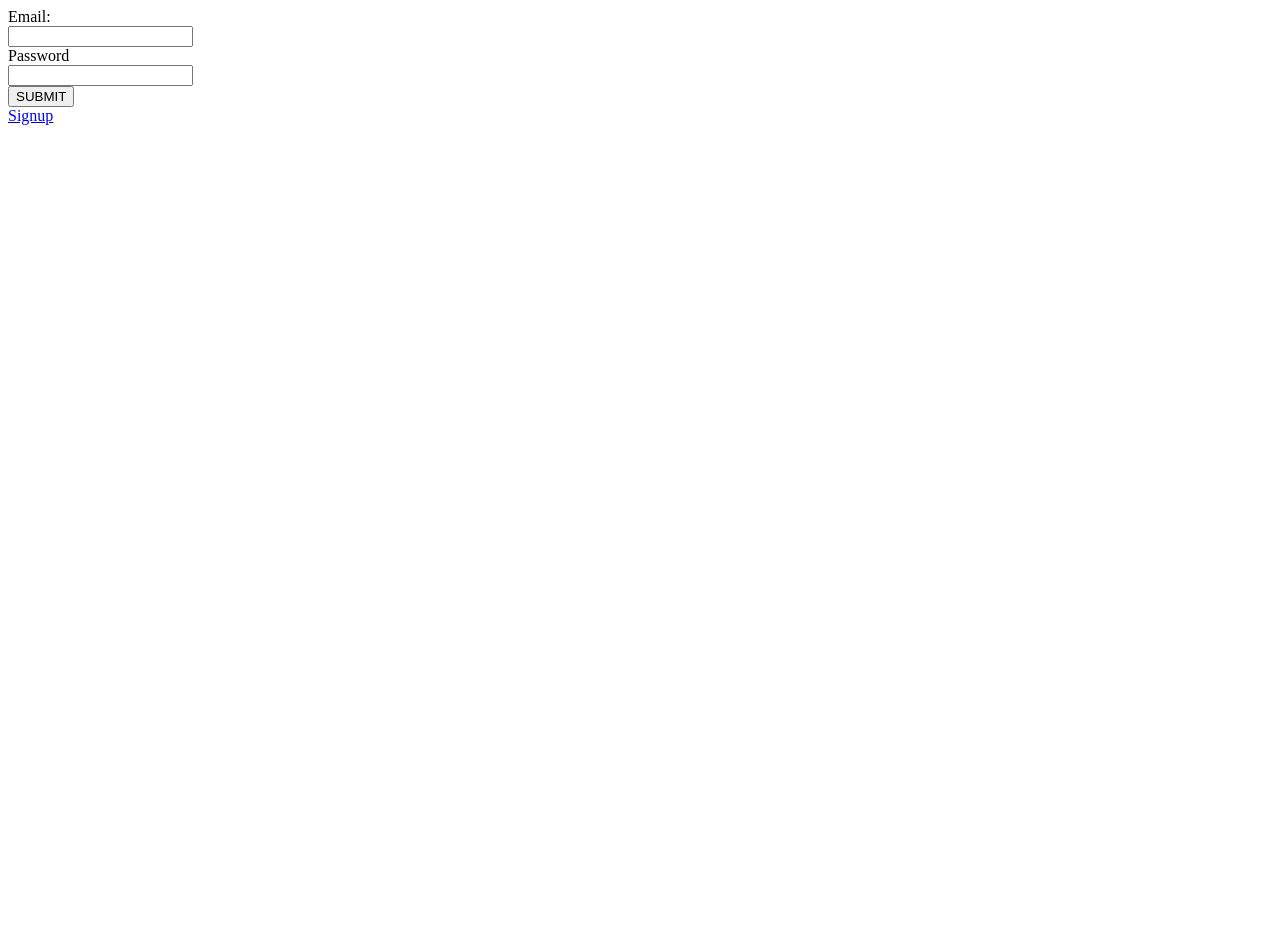
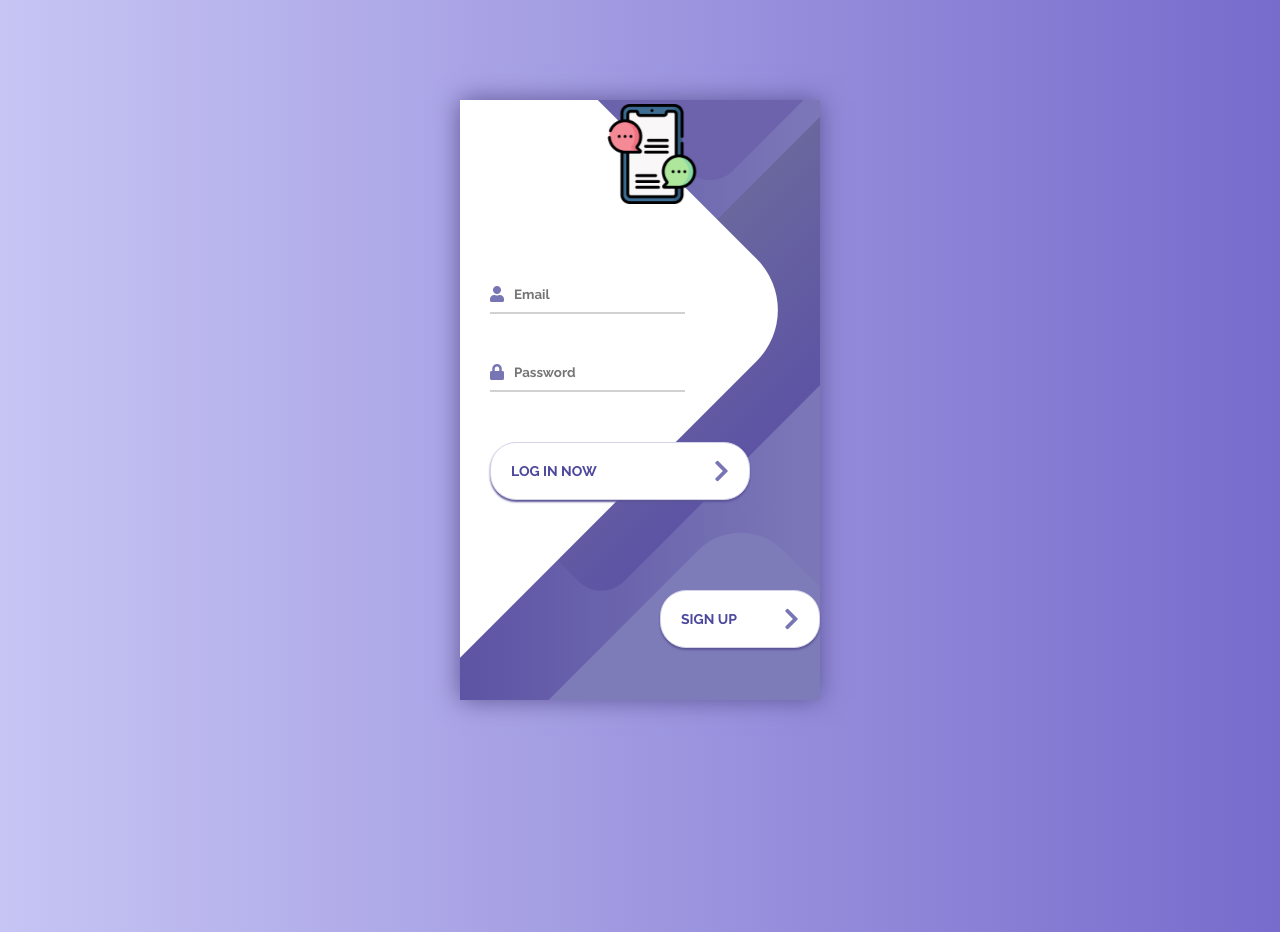
Before and after one commit to praharshsharma/Chatting-app-web-sockets-, a website: page frontend/signin.html in a window 1280 px wide. Before the commit the page ends 800 px from the top, so only its background shows below. Drawn offline with Linux system fonts and the light colour scheme.

Commit message:
frontend added

```diff
--- /dev/null
+++ b/frontend/signin.css
@@ -0,0 +1,188 @@
+@import url('https://fonts.googleapis.com/css?family=Raleway:400,700');
+
+* {
+	box-sizing: border-box;
+	margin: 0;
+	padding: 0;
+	font-family: Raleway, sans-serif;
+}
+
+body {
+	background: linear-gradient(90deg, #C7C5F4, #776BCC);
+}
+
+.container {
+	display: flex;
+	align-items: center;
+	justify-content: center;
+	min-height: 100vh;
+}
+
+.screen {
+	background: linear-gradient(90deg, #5D54A4, #7C78B8);
+	position: relative;
+	height: 600px;
+	width: 360px;
+	box-shadow: 0px 0px 24px #5C5696;
+}
+
+.screen__content {
+	z-index: 1;
+	position: relative;
+	height: 100%;
+}
+
+.screen__background {
+	position: absolute;
+	top: 0;
+	left: 0;
+	right: 0;
+	bottom: 0;
+	z-index: 0;
+	-webkit-clip-path: inset(0 0 0 0);
+	clip-path: inset(0 0 0 0);
+}
+
+.screen__background__shape {
+	transform: rotate(45deg);
+	position: absolute;
+}
+
+.screen__background__shape1 {
+	height: 520px;
+	width: 520px;
+	background: #FFF;
+	top: -50px;
+	right: 120px;
+	border-radius: 0 72px 0 0;
+}
+
+.screen__background__shape2 {
+	height: 220px;
+	width: 220px;
+	background: #6C63AC;
+	top: -172px;
+	right: 0;
+	border-radius: 32px;
+}
+
+.screen__background__shape3 {
+	height: 540px;
+	width: 190px;
+	background: linear-gradient(270deg, #5D54A4, #6A679E);
+	top: -24px;
+	right: 0;
+	border-radius: 32px;
+}
+
+.screen__background__shape4 {
+	height: 400px;
+	width: 200px;
+	background: #7E7BB9;
+	top: 420px;
+	right: 50px;
+	border-radius: 60px;
+}
+
+.login {
+	width: 320px;
+	padding: 30px;
+	padding-top: 156px;
+}
+
+.login__field {
+	padding: 20px 0px;
+	position: relative;
+}
+
+.login__icon {
+	position: absolute;
+	top: 30px;
+	color: #7875B5;
+}
+
+.login__input {
+	border: none;
+	border-bottom: 2px solid #D1D1D4;
+	background: none;
+	padding: 10px;
+	padding-left: 24px;
+	font-weight: 700;
+	width: 75%;
+	transition: .2s;
+}
+
+.login__input:active,
+.login__input:focus,
+.login__input:hover {
+	outline: none;
+	border-bottom-color: #6A679E;
+}
+
+.login__submit {
+	background: #fff;
+	font-size: 14px;
+	margin-top: 30px;
+	padding: 16px 20px;
+	border-radius: 26px;
+	border: 1px solid #D4D3E8;
+	text-transform: uppercase;
+	font-weight: 700;
+	display: flex;
+	align-items: center;
+	width: 100%;
+	color: #4C489D;
+	box-shadow: 0px 2px 2px #5C5696;
+	cursor: pointer;
+	transition: .2s;
+}
+
+.login__submit:active,
+.login__submit:focus,
+.login__submit:hover {
+	border-color: #6A679E;
+	outline: none;
+}
+
+.button__icon {
+	font-size: 24px;
+	margin-left: auto;
+	color: #7875B5;
+}
+
+.social-login {
+	position: absolute;
+	height: 140px;
+	width: 160px;
+	text-align: center;
+	bottom: 0px;
+	right: 0px;
+	color: #fff;
+}
+
+.social-icons {
+	display: flex;
+	align-items: center;
+	justify-content: center;
+}
+
+.social-login__icon {
+	padding: 20px 10px;
+	color: #fff;
+	text-decoration: none;
+	text-shadow: 0px 0px 8px #7875B5;
+}
+
+.social-login__icon:hover {
+	transform: scale(1.5);
+}
+a:link{
+	text-decoration: none;
+}
+#icon{
+	position: fixed;
+	top: 13%;
+	left:47%;
+	z-index: 1;
+	height: 100px;
+}
--- a/frontend/signin.html
+++ b/frontend/signin.html
@@ -1,20 +1,50 @@
 <!DOCTYPE html>
 <html lang="en">
+
 <head>
     <meta charset="UTF-8">
     <meta http-equiv="X-UA-Compatible" content="IE=edge">
     <meta name="viewport" content="width=device-width, initial-scale=1.0">
     <title>Document</title>
+    <link rel='stylesheet' href='https://use.fontawesome.com/releases/v5.2.0/css/all.css'>
+    <link rel='stylesheet' href='https://use.fontawesome.com/releases/v5.2.0/css/fontawesome.css'>
+    <link rel="stylesheet" href="./signin.css">
 </head>
+
 <body>
-    <form method = "post" action="/signin">
-        <label>Email:</label><br>
-        <input type="text" id="email" name="email"><br>
-        <label>Password</label><br>
-        <input type="password" id="password" name="password"><br>
-        <button id="submit">SUBMIT</button>
-    </form>
+    <img src="images/chaticon.png" id="icon">
+    <div class="container">
+        <div class="screen">
+            <div class="screen__content">
+                <form method="post" action="/signin" class="login">
+                    <div class="login__field">
+                        <i class="login__icon fas fa-user"></i>
+                        <input type="text" id="email" name="email" class="login__input" placeholder="Email"><br>
+                    </div>
+                    <div class="login__field">
+                        <i class="login__icon fas fa-lock"></i>
+                        <input type="password" id="password" class="login__input" name="password"
+                            placeholder="Password"><br>
+                    </div>
+                    <button id="submit" class="button login__submit">
+                        <span class="button__text">Log In Now</span>
+                        <i class="button__icon fas fa-chevron-right"></i>
+                    </button>
+                </form>
+                <div class="social-login">
+                    <h3><a href="./signup" class="button login__submit"><span class="button__text">Sign Up</span>
+                        <i class="button__icon fas fa-chevron-right"></i></a>
+                    </h3>
+                </div>
+            </div>
+            <div class="screen__background">
+                <span class="screen__background__shape screen__background__shape4"></span>
+                <span class="screen__background__shape screen__background__shape3"></span>
+                <span class="screen__background__shape screen__background__shape2"></span>
+                <span class="screen__background__shape screen__background__shape1"></span>
+            </div>
+        </div>
+    </div>
+</body>
 
-    <a href="./signup">Signup</a>
-</body>
 </html>
```
Also changed, not shown: frontend/chatpage.html (deleted, +0 -51 lines), frontend/home.html (deleted, +0 -15 lines), frontend/info.html (+41 -11 lines), frontend/signup.html (+37 -10 lines), frontend/images/chaticon.png (added), 1 other file.
